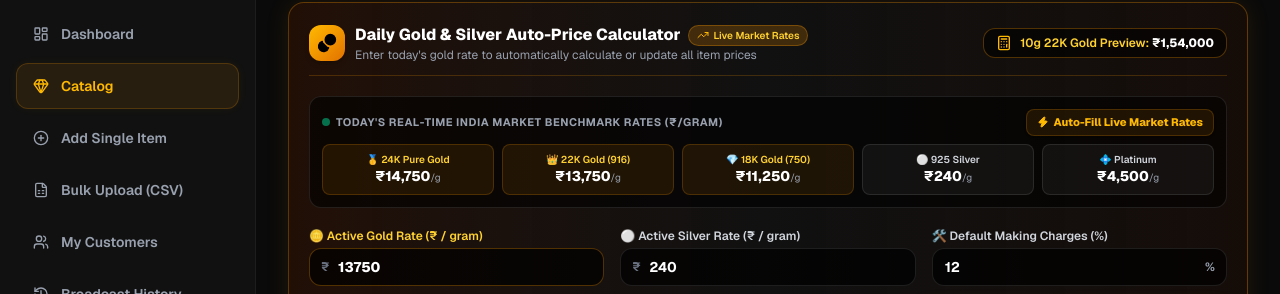
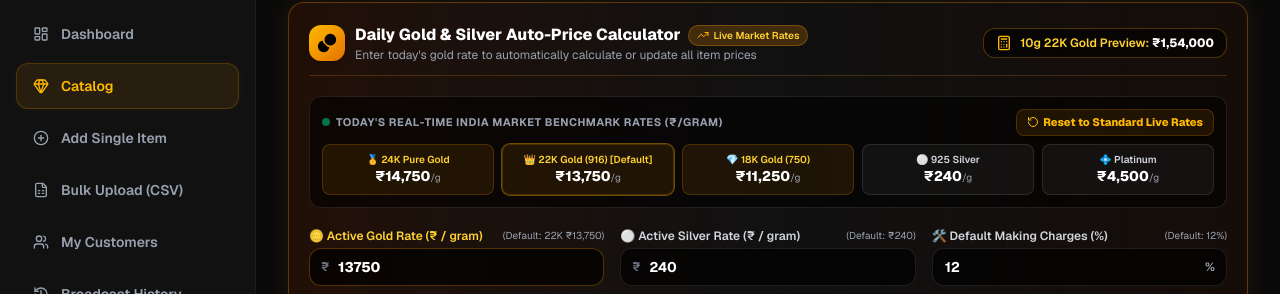
Before and after one commit to paradkar267/jewel-bot, a Next.js app in the folder frontend/: page /dashboard/catalog in a window 1280 px wide. Shown: the part 118-412 px from the top of the page. Built offline with nearby package versions, Linux system fonts and the light colour scheme; no server answers; the database is empty; sample sign-in values are in the browser's storage.

Commit message:
Set 22K Gold Rate ₹13,750 and 12% making charges as strict system defaults with Reset button

```diff
--- a/frontend/src/components/MetalRateCalculator.tsx
+++ b/frontend/src/components/MetalRateCalculator.tsx
@@ -1,7 +1,7 @@
 "use client";
 
 import { useState, useEffect } from "react";
-import { Coins, RefreshCw, Calculator, Sparkles, CheckCircle2, AlertCircle, TrendingUp, Zap } from "lucide-react";
+import { Coins, RefreshCw, Calculator, Sparkles, CheckCircle2, AlertCircle, TrendingUp, Zap, RotateCcw } from "lucide-react";
 import { getShopMetalRates, updateShopMetalRatesAndRecalculate } from "@/app/actions/product";
 
 interface MetalRateCalculatorProps {
@@ -15,8 +15,8 @@ export default function MetalRateCalculator({ onRecalculateDone }: MetalRateCalc
 
   // Real-Time India Live Market Reference Benchmarks (INR / gram)
   const LIVE_MARKET_RATES = {
-    gold_24k: 14750, // ₹14,750/g (₹1.47 Lakh / 10g)
-    gold_22k: 13750, // ₹13,750/g (₹1.37 Lakh / 10g)
+    gold_24k: 14750, // ₹14,750/g (24K Gold 999)
+    gold_22k: 13750, // ₹13,750/g (22K Gold 916 - Standard Jewelry Rate)
     gold_18k: 11250, // ₹11,250/g
     silver: 240,     // ₹240/g (₹2.4 Lakh / kg)
     platinum: 4500   // ₹4,500/g
@@ -33,9 +33,11 @@ export default function MetalRateCalculator({ onRecalculateDone }: MetalRateCalc
       const res = await getShopMetalRates();
       if (res.success) {
         setRates({
+          // Default to 22K Gold rate (13750) if no custom rate is set or if rate is zero
           gold_rate: res.gold_rate || 13750,
           silver_rate: res.silver_rate || 240,
-          making_charge_percent: res.making_charge_percent || 12,
+          // Cap default making charges to realistic 12% if invalid/excessive value exists
+          making_charge_percent: (res.making_charge_percent && res.making_charge_percent <= 50) ? res.making_charge_percent : 12,
         });
       }
       setLoading(false);
@@ -44,14 +46,14 @@ export default function MetalRateCalculator({ onRecalculateDone }: MetalRateCalc
   }, []);
 
   const handleAutoFillLiveRates = () => {
-    setRates(prev => ({
-      ...prev,
+    setRates({
       gold_rate: LIVE_MARKET_RATES.gold_22k,
-      silver_rate: LIVE_MARKET_RATES.silver
-    }));
+      silver_rate: LIVE_MARKET_RATES.silver,
+      making_charge_percent: 12
+    });
     setStatus({
       type: "success",
-      message: "Auto-filled today's live Indian market rates (₹13,750/g for 22K)! Click 'Recalculate' to update catalog."
+      message: "Reset & Auto-filled to Standard Live Market Rates (₹13,750/g for 22K, ₹240/g Silver, 12% Making Charge)! Click 'Recalculate' to update catalog."
     });
   };
 
@@ -130,8 +132,8 @@ export default function MetalRateCalculator({ onRecalculateDone }: MetalRateCalc
             onClick={handleAutoFillLiveRates}
             className="text-[11px] font-extrabold text-amber-400 hover:text-amber-300 flex items-center gap-1 transition-colors self-start sm:self-auto bg-amber-500/10 px-2.5 py-1 rounded-lg border border-amber-500/20 shadow-sm"
           >
-            <Zap className="w-3 h-3 fill-amber-400" />
-            Auto-Fill Live Market Rates
+            <RotateCcw className="w-3 h-3 text-amber-400" />
+            Reset to Standard Live Rates
           </button>
         </div>
 
@@ -140,8 +142,8 @@ export default function MetalRateCalculator({ onRecalculateDone }: MetalRateCalc
             <div className="text-[10px] text-amber-300 font-semibold">🥇 24K Pure Gold</div>
             <div className="font-extrabold text-white text-sm">₹{LIVE_MARKET_RATES.gold_24k.toLocaleString('en-IN')}<span className="text-[10px] font-normal text-gray-400">/g</span></div>
           </div>
-          <div className="p-2 rounded-lg bg-amber-500/10 border border-amber-500/20 text-center">
-            <div className="text-[10px] text-amber-300 font-semibold">👑 22K Gold (916)</div>
+          <div className="p-2 rounded-lg bg-amber-500/10 border border-amber-500/20 text-center ring-1 ring-amber-400/40">
+            <div className="text-[10px] text-amber-300 font-semibold">👑 22K Gold (916) [Default]</div>
             <div className="font-extrabold text-white text-sm">₹{LIVE_MARKET_RATES.gold_22k.toLocaleString('en-IN')}<span className="text-[10px] font-normal text-gray-400">/g</span></div>
           </div>
           <div className="p-2 rounded-lg bg-amber-500/10 border border-amber-500/20 text-center">
@@ -166,6 +168,7 @@ export default function MetalRateCalculator({ onRecalculateDone }: MetalRateCalc
         <div>
           <label className="block text-xs font-semibold text-amber-300 mb-1 flex items-center justify-between">
             <span>🪙 Active Gold Rate (₹ / gram)</span>
+            <span className="text-[10px] text-gray-400 font-normal">(Default: 22K ₹13,750)</span>
           </label>
           <div className="relative">
             <span className="absolute left-3 top-1/2 -translate-y-1/2 text-gray-500 text-xs font-bold">₹</span>
@@ -181,8 +184,9 @@ export default function MetalRateCalculator({ onRecalculateDone }: MetalRateCalc
 
         {/* Silver Rate */}
         <div>
-          <label className="block text-xs font-semibold text-gray-300 mb-1">
+          <label className="block text-xs font-semibold text-gray-300 mb-1 flex items-center justify-between">
             <span>⚪ Active Silver Rate (₹ / gram)</span>
+            <span className="text-[10px] text-gray-400 font-normal">(Default: ₹240)</span>
           </label>
           <div className="relative">
             <span className="absolute left-3 top-1/2 -translate-y-1/2 text-gray-500 text-xs font-bold">₹</span>
@@ -198,8 +202,9 @@ export default function MetalRateCalculator({ onRecalculateDone }: MetalRateCalc
 
         {/* Making Charge % */}
         <div>
-          <label className="block text-xs font-semibold text-gray-300 mb-1">
+          <label className="block text-xs font-semibold text-gray-300 mb-1 flex items-center justify-between">
             <span>🛠️ Default Making Charges (%)</span>
+            <span className="text-[10px] text-gray-400 font-normal">(Default: 12%)</span>
           </label>
           <div className="relative">
             <input
```
